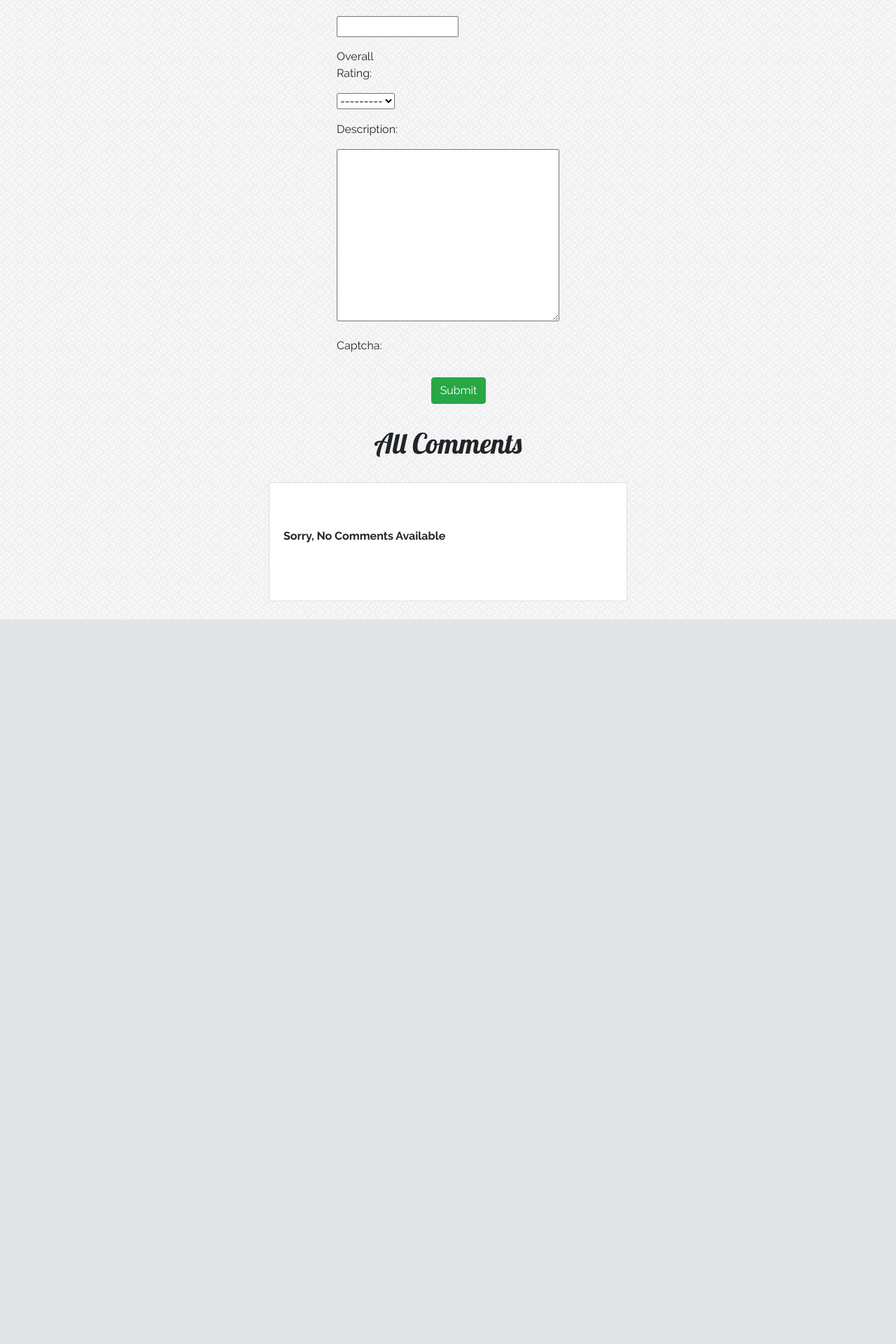
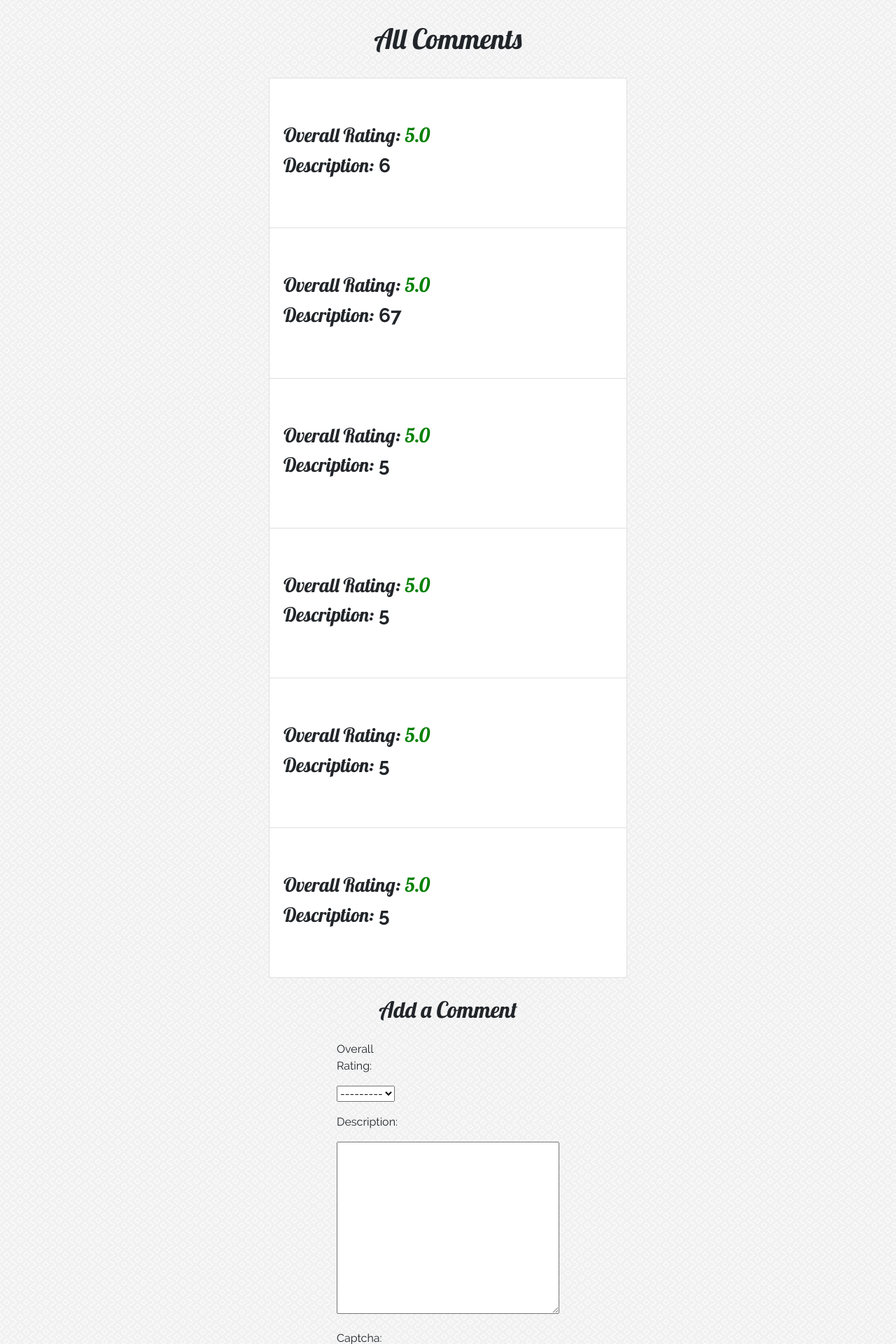
Before and after one commit to SadP4nda/Rate-My-Roommate, a Django app: page /roommate/29/ in a window 1280 px wide. Shown: the part 435-2355 px from the top of the page at 70% size. Before the commit the page ends 1320 px from the top, so only its background shows below. Run offline with Django 3.2, Linux system fonts and the light colour scheme; data comes from the database, SQL or seed files in the repository; data that the repository does not hold is empty; some libraries are stand-ins or nearby versions.

Commit message:
UX changes
changed some of the displays and also changed some of the input fields so that it allows both capital and lowercase letters, and will validate this as an uppercase value in the database and added a student id to each roommate

```diff
--- a/ratemyroomate/roomaterating/forms.py
+++ b/ratemyroomate/roomaterating/forms.py
@@ -8,14 +8,14 @@ class CommentForm(forms.ModelForm):
     captcha = ReCaptchaField(widget=ReCaptchaWidget())
     class Meta:
         model = Comment
-        fields = ('username', 'Overall_Rating', 'Description')
+        fields = ('Overall_Rating', 'Description')
 
 
 class RoommateCreateForm(forms.ModelForm):
     captcha = ReCaptchaField(widget=ReCaptchaWidget())
     class Meta:
         model = Roomate
-        fields = ['college', 'first_name', 'last_name']
+        fields = ['college', 'first_name', 'last_name', 'student_id']
 
 class CollegeSuggestionCreateForm(forms.ModelForm):
     captcha = ReCaptchaField(widget=ReCaptchaWidget())
--- a/ratemyroomate/roomaterating/models.py
+++ b/ratemyroomate/roomaterating/models.py
@@ -1,5 +1,6 @@
 from django.db import models
 from django.core.validators import RegexValidator
+from datetime import datetime
 # Create your models here.
 class College(models.Model):
     campus = models.CharField(max_length=50,)
@@ -12,15 +13,22 @@ class College(models.Model):
 
 class Roomate(models.Model):
     college = models.ForeignKey(College, on_delete=models.CASCADE)
-    first_name = models.CharField(max_length=30,validators=[RegexValidator(regex='^[A-Z]*$',
-                                                                           message="First Name must be All Caps",
-                                                                           code="invalid_first_name")])
-    last_name = models.CharField(max_length=30, validators=[RegexValidator(regex='^[A-Z]*$',
-                                                                           message="Last Name must be All Caps",
-                                                                           code="invalid_last_name")])
+    first_name = models.CharField(max_length=30, validators=[RegexValidator(regex='^[A-Za-z\s]*$',
+                                                                           message="Please enter a first name "
+                                                                                   "(No numbers or special characters)",
+                                                                           code="invalid_college")])
+    last_name = models.CharField(max_length=30, validators=[RegexValidator(regex='^[A-Za-z]*$',
+                                                                           message="Please enter a last name "
+                                                                                   "(No numbers, special characters or spaces)",
+                                                                           code="invalid_college")])
+    student_id = models.CharField(blank= False, max_length = 30, validators=[RegexValidator(regex='^[A-Za-z0-9]*$',
+                                                                           message="Please enter a Student ID "
+                                                                                   "(No special characters or spaces)",
+                                                                           code="invalid_college")])
 
     class Meta:
-        unique_together = ('last_name', 'first_name','college')
+        unique_together = ('last_name', 'first_name','college', 'student_id')
+
 
 
     @property
@@ -32,7 +40,7 @@ class Roomate(models.Model):
 
 class Comment(models.Model):
     roomate = models.ForeignKey(Roomate)
-    username = models.CharField(max_length=30)
+    date = models.DateField(default=datetime.now)
     ONE = 1.0
     TWO = 2.0
     THREE = 3.0
@@ -47,11 +55,13 @@ class Comment(models.Model):
     )
     Overall_Rating = models.DecimalField(choices=RATING_CHOICES, max_digits=2, decimal_places=1)
     Description = models.TextField(max_length= 500, blank= False, null= False)
-    class Meta:
-        unique_together = ('username', 'roomate')
+
+
     def __str__(self):
-        return self.username
-
+        return self.comment_name
+    @property
+    def comment_name(self):
+        return 'Comment: ' + str(self.pk) + ', with Rating: ' + str(self.Overall_Rating) + ' , On: ' + str(self.date)
 
 class CollegeSuggestion(models.Model):
     college = models.CharField(max_length = 50, validators=[RegexValidator(regex='^[A-Za-z\s]*$',
--- a/ratemyroomate/roomaterating/static/css/style.css
+++ b/ratemyroomate/roomaterating/static/css/style.css
@@ -63,9 +63,16 @@ nav .navbar-brand{
     width:50%;
 
 }
+#add-comment-link:link{
+    text-decoration:  none;
 
+}
 #comments{
     margin-bottom:2%;
+}
+#add-comment{
+    margin-bottom:2%;
+    text-align:center;
 }
 section{
   display: flex;
@@ -139,6 +146,7 @@ section{
 display:flex;
 justify-content:center;
 flex-wrap:wrap;
+margin-bottom:2%;
 }
 
 
@@ -186,6 +194,13 @@ cursor:pointer;
 display:flex;
 justify-content:center;
 }
+.jumbotron a{
+    display:flex;
+    justify-content:center;
+}
+.add-comment{
+
+}
 #add-comment-button
 {
     margin-left:43%;
@@ -196,6 +211,14 @@ justify-content:center;
 text-align:center; margin-top:2.5%;}
 @media only screen and (max-width: 667px)
 {
+    .g-recaptcha{
+        margin-left:-50px;
+    }
+    .list-group{
+        margin-left:15%;
+        width:80%;
+
+    }
     #add-comment-button
 {
     margin-left:25%
--- a/ratemyroomate/roomaterating/templates/roomaterating/RoommateDetailView.html
+++ b/ratemyroomate/roomaterating/templates/roomaterating/RoommateDetailView.html
@@ -4,13 +4,33 @@
 {% block Roommates %} active {% endblock %}
 {% block bannerbody %}
 <div class="jumbotron roommate-details" >
-  <h1 class="display-4 lobster">{{roomate}} </h1>
+  <h1 class="display-4 lobster">{{roomate|title}} </h1>
     <hr class="my-4">
-<p>College: <a class= "lobster" href="{{roomate.college.website_link}}">{{roomate.college}}</a></p>
-<p>Overall Rating:<span class="lobster jumbotron-" style="color:{% if OverallAvg > 3.7 %}green {% elif OverallAvg > 2.0 %} yellow {% elif OverallAvg <= 2.0 %} red {% else %} white {% endif %};">{{OverallAvg}}</span></p>
+<p>College: &nbsp; <a class= "lobster" href="{{roomate.college.website_link}}">{{roomate.college}}</a></p>
+<p>Overall Rating: &nbsp;<span class="lobster jumbotron-" style="color:{% if OverallAvg > 3.7 %}green {% elif OverallAvg > 2.0 %} yellow {% elif OverallAvg <= 2.0 %} red {% else %} white {% endif %};">{{OverallAvg}}</span></p>
+    <a class="lobster" href="#add-comment" id="add-comment-link"><button type="button" class="btn btn-secondary btn-outline-light btn-lg">Add A Comment</button></a>
 </div>
 {% endblock %}
 {% block body %}
+
+
+<h1 class="lobster" id="allcomments"> All Comments</h1>
+<ul class="list-group" id = "comments">
+{% if comments %}
+{% for comment in comments %}
+<li class="list-group-item" >
+    <h3><span class="numbers">Overall Rating: <span style=" color:{% if OverallAvg > 3.7 %}green {% elif OverallAvg > 2.0 %} yellow {% elif OverallAvg <= 2.0 %} red {% else %} white {% endif %};">{{comment.Overall_Rating}}</span></span></h3>
+    <h3><span class="numbers">Description:</span> {{comment.Description}}</h3>
+</li>
+{% endfor %}
+
+{% else %}
+<li class="list-group-item">
+    <p>Sorry, No Comments Available</p>
+</li>
+{% endif %}
+</ul>
+<h2 class = 'lobster' id = "add-comment">Add a Comment</h2>
 <div class="form" id = "add-comment-form">
 <form class="form-horizontal" action="{% url 'roomaterating:viewroommate' roomate.pk %}" method="post" enctype="multipart/form-data">
     {% csrf_token %}
@@ -39,23 +59,5 @@
     <button type="submit" class="btn btn-success" id="add-comment-button"> Submit </button>
 </form>
     {% recaptcha_explicit_init %}
-
 </div>
-<h1 class="lobster" id="allcomments"> All Comments</h1>
-<ul class="list-group" id = "comments">
-{% if comments %}
-{% for comment in comments %}
-<li class="list-group-item" >
-    <h3><span class="numbers">Username:</span> {{comment}} </h3>
-    <h3><span class="numbers">Overall Rating: <span style=" color:{% if OverallAvg > 3.7 %}green {% elif OverallAvg > 2.0 %} yellow {% elif OverallAvg <= 2.0 %} red {% else %} white {% endif %};">{{comment.Overall_Rating}}</span></span></h3>
-    <h3><span class="numbers">Description:</span> {{comment.Description}}</h3>
-</li>
-{% endfor %}
-
-{% else %}
-<li class="list-group-item">
-    <p>Sorry, No Comments Available</p>
-</li>
-{% endif %}
-</ul>
 {% endblock %}
--- a/ratemyroomate/roomaterating/urls.py
+++ b/ratemyroomate/roomaterating/urls.py
@@ -1,5 +1,6 @@
 from django.conf.urls import url
 from . import views
+
 
 app_name = "roomaterating"
 urlpatterns = (
--- a/ratemyroomate/roomaterating/views.py
+++ b/ratemyroomate/roomaterating/views.py
@@ -1,6 +1,6 @@
 from django.views.generic import TemplateView, ListView, DetailView
 from .models import College, Roomate, Comment, CollegeSuggestion
-from django.views.generic.edit import CreateView, UpdateView, DeleteView, FormView
+from django.views.generic.edit import CreateView, FormView
 from django.core.urlresolvers import reverse
 from .forms import CommentForm, RoommateCreateForm, CollegeSuggestionCreateForm
 from django.views.generic.detail import SingleObjectMixin
@@ -8,8 +8,8 @@ from decimal import Decimal
 from django.db.models import Q
 from itertools import chain
 from django.http import HttpResponseRedirect
-from django.shortcuts import render_to_response
 from django.db import IntegrityError
+
 # Create your views here.
 
 def get_avg(lst):
@@ -56,7 +56,9 @@ class RoommateDetailView(DetailView):
     model = Roomate
     template_name = "roomaterating/RoommateDetailView.html"
     paginate_by = 5
+
     def get_context_data(self, **kwargs):
+
         context = super(RoommateDetailView,self).get_context_data(**kwargs)
         roommatecomments = self.get_object().comment_set.all()
         context['OverallAvg'] = "No rating Available"
@@ -67,35 +69,40 @@ class RoommateDetailView(DetailView):
             OverallAvg = round(Decimal(get_avg(rating_lst)),1)
             context['OverallAvg'] = OverallAvg
             context['comments'] = roommatecomments
+        if 'form' not in context:
+            context['form'] = CommentForm()
 
-        context['form'] = CommentForm()
         return context
+
 
 
 class AddComment(FormView, SingleObjectMixin):
     form_class = CommentForm
     template_name = "roomaterating/RoommateDetailView.html"
     model = Roomate
+    def get_context_data(self, **kwargs):
 
+        context = super(AddComment,self).get_context_data(**kwargs)
+
+        return context
     def form_valid(self, form):
 
         try:
             Comment.objects.create(
                 roomate = Roomate.objects.get(pk=self.kwargs['pk']),
-                username = form.cleaned_data['username'],
                 Overall_Rating = form.cleaned_data['Overall_Rating'],
                 Description = form.cleaned_data['Description']
                 )
         except IntegrityError:
-            return HttpResponseRedirect(
-                reverse('roomaterating:viewroommate', kwargs={'pk': self.kwargs['pk']}))
+            return HttpResponseRedirect(reverse('roomaterating:viewroommate',kwargs={'pk': self.kwargs['pk']}))
+
         return super(AddComment, self).form_valid(form)
 
     def form_invalid(self, form):
 
         return HttpResponseRedirect(reverse('roomaterating:viewroommate', kwargs={'pk': self.kwargs['pk']}))
+    def get_success_url(self):
 
-    def get_success_url(self):
         return reverse('roomaterating:viewroommate', kwargs={'pk': self.kwargs['pk']})
 
 
@@ -110,10 +117,25 @@ class RoommateDetail(TemplateView):
         return view(request, *args, **kwargs)
 
 
-class RoomateCreateView(CreateView):
-    model = Roomate
+class RoomateCreateView(FormView):
+
     template_name = 'roomaterating/AddRoommate.html'
     form_class = RoommateCreateForm
+    def form_valid(self, form):
+        try:
+            Roomate.objects.create(
+                college= form.cleaned_data['college'],
+                first_name = form.cleaned_data['first_name'].upper(),
+                last_name = form.cleaned_data['last_name'].upper(),
+                student_id = form.cleaned_data['student_id'],
+                )
+        except IntegrityError:
+            form.add_error(None, "This Roommate already exists")
+            return super(RoomateCreateView,self).form_invalid(form)
+        return super(RoomateCreateView,self).form_valid(form)
+    def form_invalid(self,request, *args, **kwargs):
+
+        return self.get(self, request, *args, **kwargs)
     def get_success_url(self):
         return reverse('roomaterating:index')
 
```
Also changed, not shown: ratemyroomate/db.sqlite3, ratemyroomate/roomaterating/migrations/0019_auto_20180109_1751.py (added), ratemyroomate/roomaterating/migrations/0020_comment_date.py (added), ratemyroomate/roomaterating/migrations/0021_auto_20180109_1842.py (added), ratemyroomate/roomaterating/migrations/0022_auto_20180109_1933.py (added), ratemyroomate/roomaterating/migrations/0023_auto_20180109_1938.py (added).
